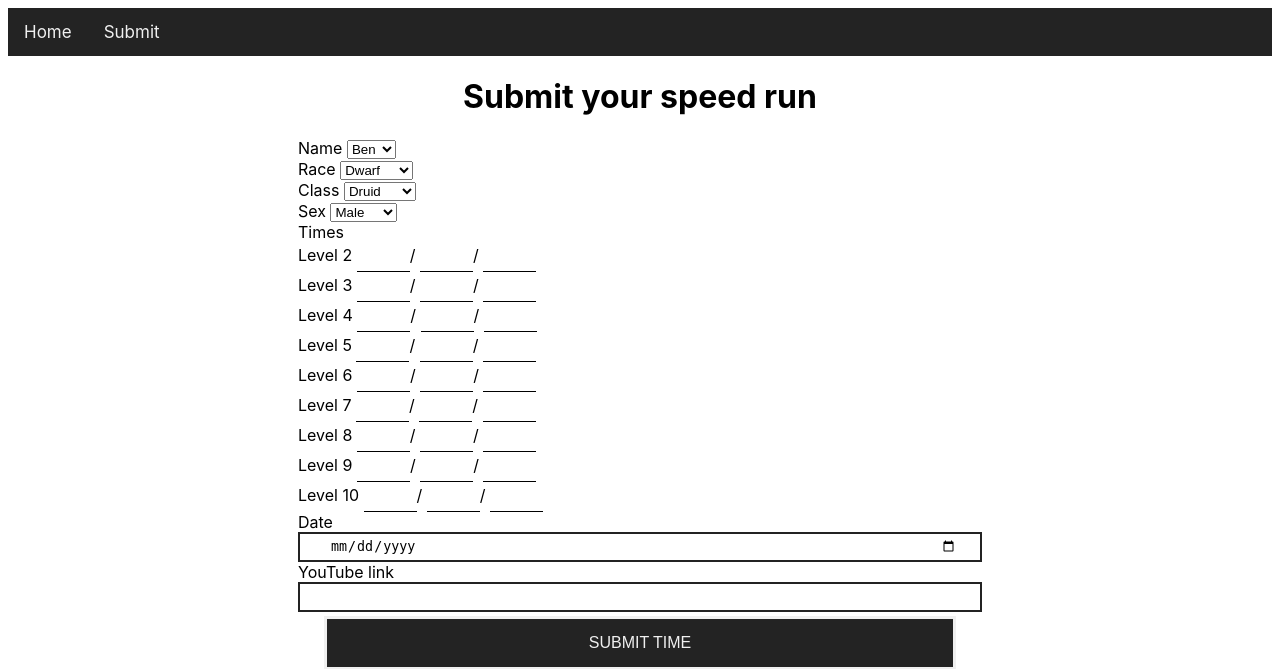
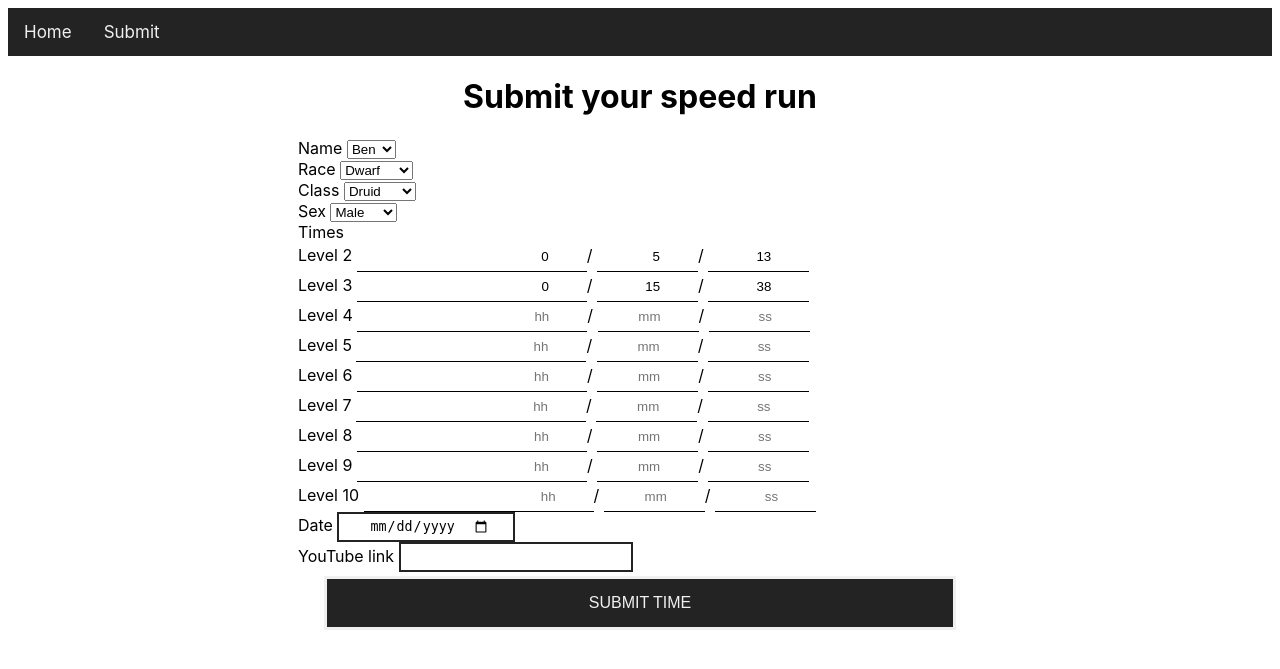
Before and after one commit to benjclark/lazy-peons-leaderboard, a PHP site: page /submit.html in a window 1280 px wide. Shown: the top 669 px of the page. Run offline with PHP 8.4, Linux system fonts and the light colour scheme; some libraries are stand-ins or nearby versions.

Commit message:
Fix input box css
Fix input box css

```diff
--- a/js/submit.js
+++ b/js/submit.js
@@ -27,7 +27,7 @@ function formSubmit(e) {
 
   insertData(db, 'speed_run_entry', dataToSend)
 
-  container.innerHTML = "<h1>Thanks for your submission</h1>"
+  /container.innerHTML = "<h1>Thanks for your submission</h1>"
   buttonContainer.innerHTML = ""
 
 }
--- a/main.css
+++ b/main.css
@@ -37,7 +37,7 @@ h2 {
 input {
   border: 2px solid #232323;
   height: 30px;
-  width: 100%;
+  width: auto;
   padding: 2px 23px 2px 30px;
   outline: 0;
   background-color: rgba(255, 255, 255, 0.06);
@@ -87,7 +87,6 @@ input {
   border: none;
   text-align: right;
   border-bottom: 1px solid black;
-  width: 35px;
 }
 
 .button-container {
```
